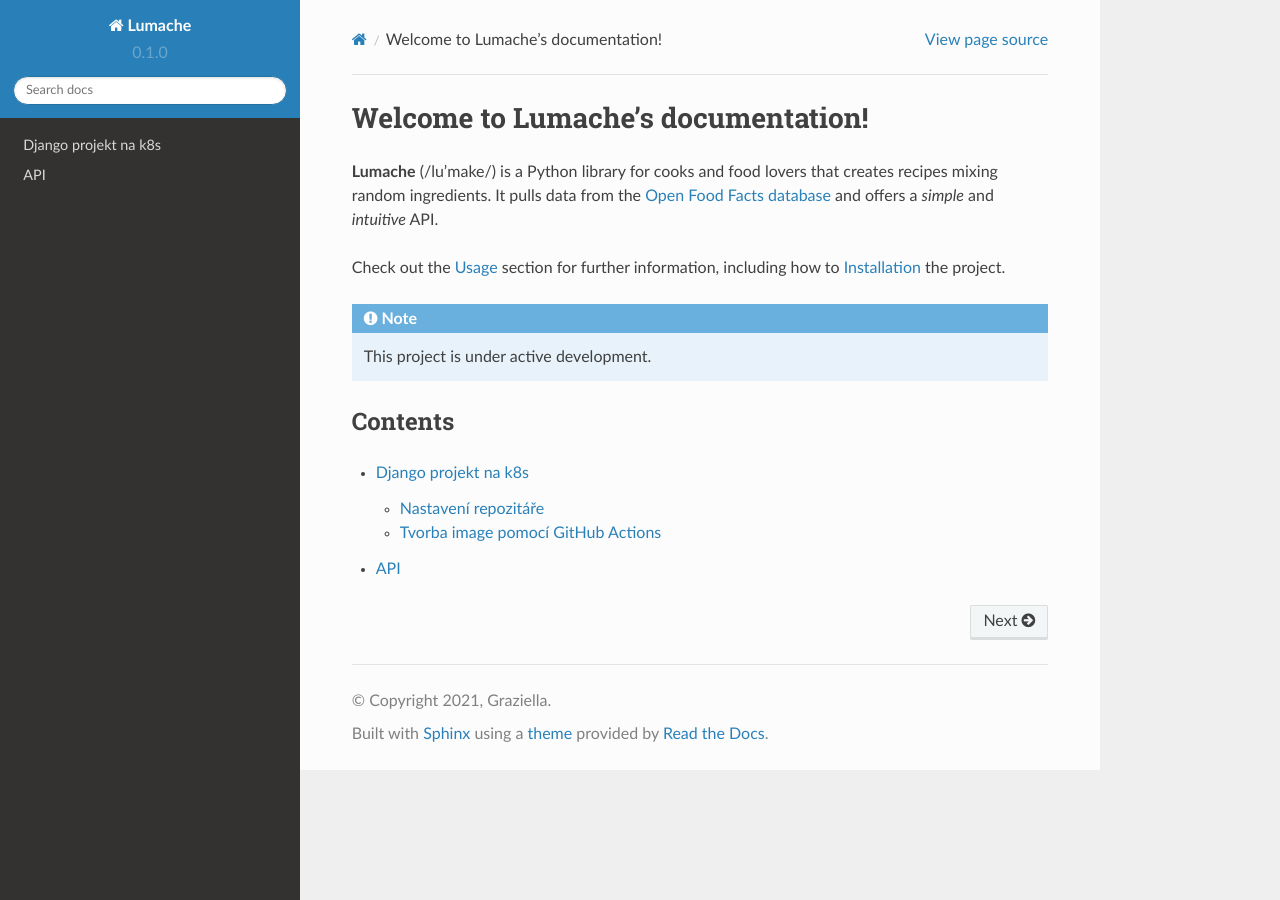
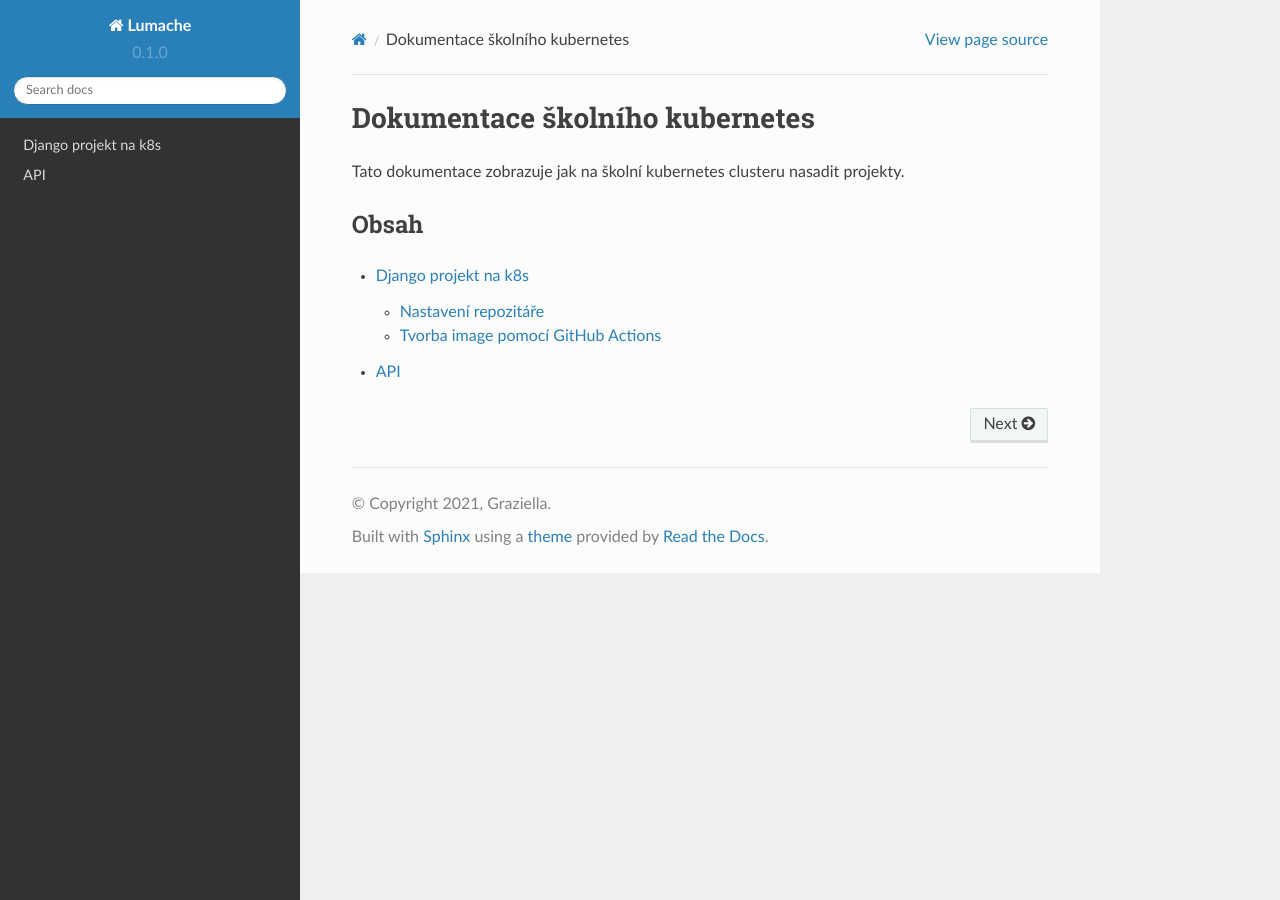
Before and after one commit to Jan1s2/school-k8s-doc, a Sphinx documentation site: the page built from docs/source/index.rst, in a window 1280 px wide. Built offline with Sphinx 7.4.7 and the Read the Docs theme 2.0.0, drawn with Linux system fonts in a browser that asks for light colours.

Commit message:
edit index

```diff
--- a/docs/source/index.rst
+++ b/docs/source/index.rst
@@ -1,20 +1,10 @@
-Welcome to Lumache's documentation!
-===================================
+Dokumentace školního kubernetes
+===============================
 
-**Lumache** (/lu'make/) is a Python library for cooks and food lovers
-that creates recipes mixing random ingredients.
-It pulls data from the `Open Food Facts database <https://world.openfoodfacts.org/>`_
-and offers a *simple* and *intuitive* API.
+Tato dokumentace zobrazuje jak na školní kubernetes clusteru nasadit projekty.
 
-Check out the :doc:`usage` section for further information, including
-how to :ref:`installation` the project.
-
-.. note::
-
-   This project is under active development.
-
-Contents
---------
+Obsah
+-----
 
 .. toctree::
 
```
